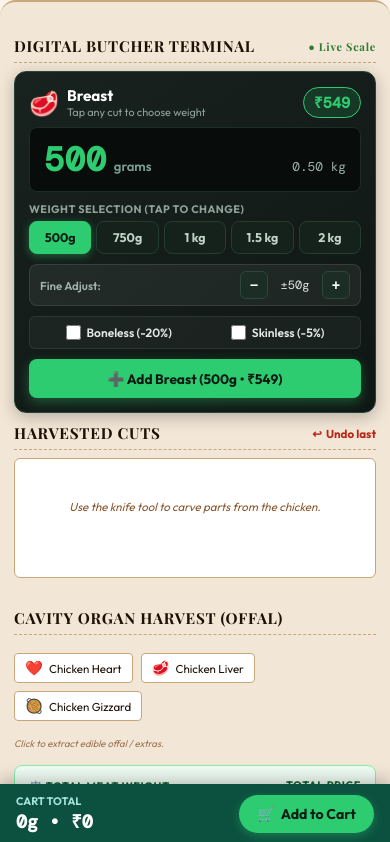
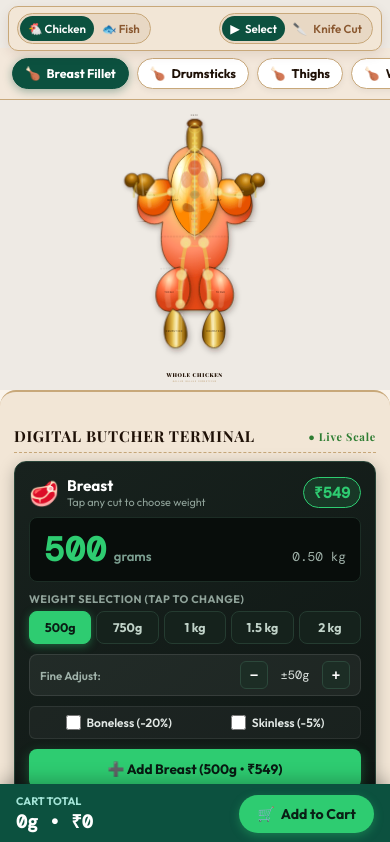
Before and after one commit to Hemanthporeddy8/Higroces, a plain HTML site: page custom.html in a window 390 px wide. Shown: the top 842 px of the page. Drawn offline with nearby package versions, Linux system fonts and the light colour scheme; a web font is replaced by a local one.

Commit message:
Fix chicken diagram ordering and responsive scaling in mobile butcher mode

```diff
--- a/custom.html
+++ b/custom.html
@@ -594,14 +594,16 @@ body {
     touch-action: pan-y !important;
   }
   .custom-right-panel {
+    order: 1 !important; /* Put diagram at the very top of mobile screen */
     flex: none !important;
     width: 100% !important;
-    height: 330px !important;
-    min-height: 310px !important;
-    padding-top: 50px !important;
-    padding-bottom: 8px !important;
+    height: auto !important;
+    min-height: unset !important;
+    padding-top: 48px !important;
+    padding-bottom: 0 !important;
     overflow: visible !important;
     touch-action: pan-y !important;
+    background: #EEEAE4 !important;
   }
   .ws-toolbar {
     top: 6px !important;
@@ -611,6 +613,7 @@ body {
     justify-content: space-between !important;
     gap: 4px !important;
     border-radius: 10px !important;
+    z-index: 100 !important;
   }
   .ws-tool-btn {
     padding: 5px 8px !important;
@@ -623,6 +626,7 @@ body {
     display: none !important;
   }
   .custom-left-panel {
+    order: 2 !important; /* Terminal and cuts directly underneath the diagram */
     position: relative !important;
     transform: none !important;
     bottom: auto !important;
@@ -637,6 +641,34 @@ body {
     z-index: 10 !important;
     padding: 16px 14px 80px !important;
     overflow-y: visible !important;
+  }
+  /* Scale chicken and fish SVG cleanly on mobile */
+  #diag-chicken > div,
+  #diag-fish > div {
+    height: auto !important;
+    min-height: 290px !important;
+    max-height: 330px !important;
+    padding-top: 6px !important;
+    padding-bottom: 6px !important;
+    overflow: hidden !important;
+  }
+  #diag-chicken svg {
+    height: 275px !important;
+    max-height: 285px !important;
+    min-height: 250px !important;
+    width: auto !important;
+    max-width: 96% !important;
+    margin: 0 auto !important;
+    display: block !important;
+  }
+  #diag-fish svg {
+    height: 185px !important;
+    max-height: 200px !important;
+    min-height: 165px !important;
+    width: auto !important;
+    max-width: 96% !important;
+    margin: 0 auto !important;
+    display: block !important;
   }
   .mobile-sheet-handle {
     display: none !important;
```
